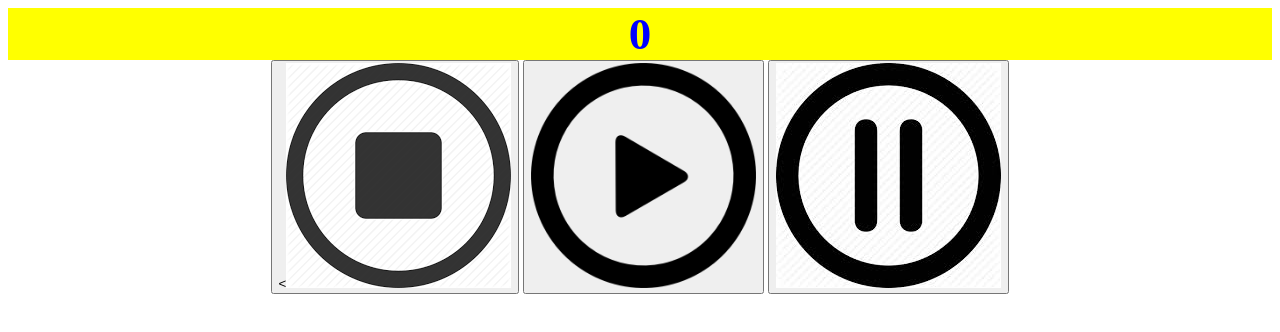
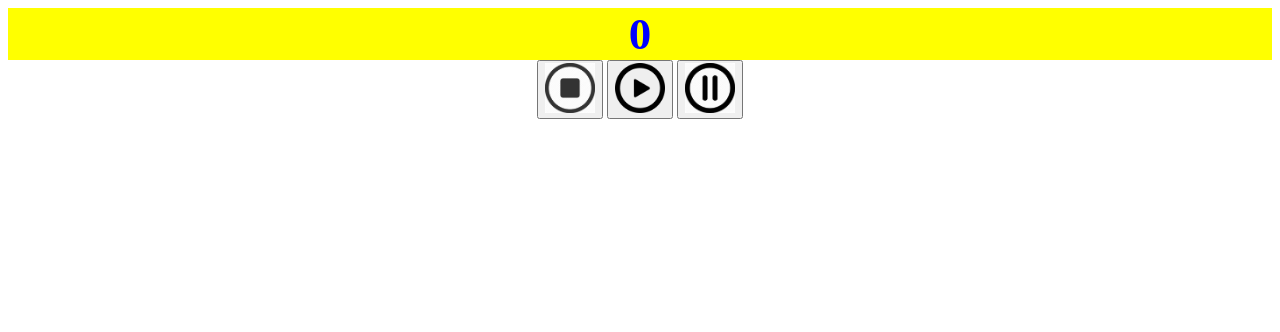
Before and after one commit to adyb02062006/clock, a plain HTML site: page index.html in a window 1280 px wide. Drawn offline with Linux system fonts and the light colour scheme.

Commit message:
Update index.html

```diff
--- a/index.html
+++ b/index.html
@@ -6,9 +6,9 @@
 </head>
 <body>
 <center><div id="time" style="background: yellow; color: blue;font-size: 45px;font-weight: bold">0</div>
-<button onclick ="stop()"><<img src="99.png" height="225" width="225"/></button>
-<button onclick ="play()"><img src="77.png" height="225" width="225"/></button>
-<button onclick ="pause()"><img src="88.jpg" height="225" width="225"/></button>
+<button onclick ="stop()"><img src="99.png" height="50" width="50"/></button>
+<button onclick ="play()"><img src="77.png" height="50" width="50"/></button>
+<button onclick ="pause()"><img src="88.jpg" height="50" width="50"/></button>
 </center>
 <script>
     function pause() {
```
